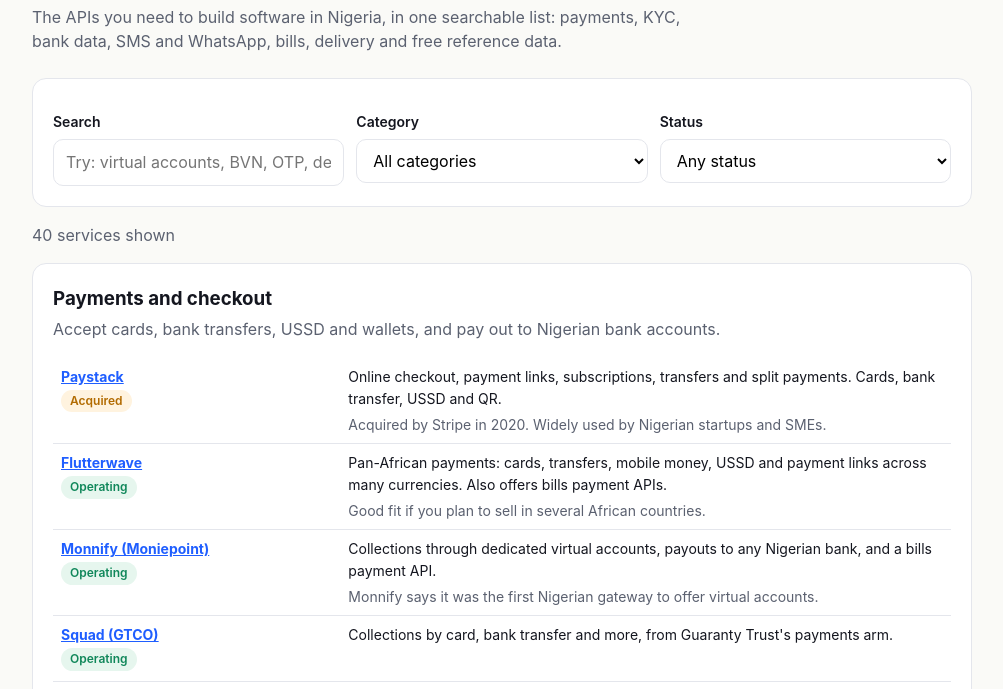
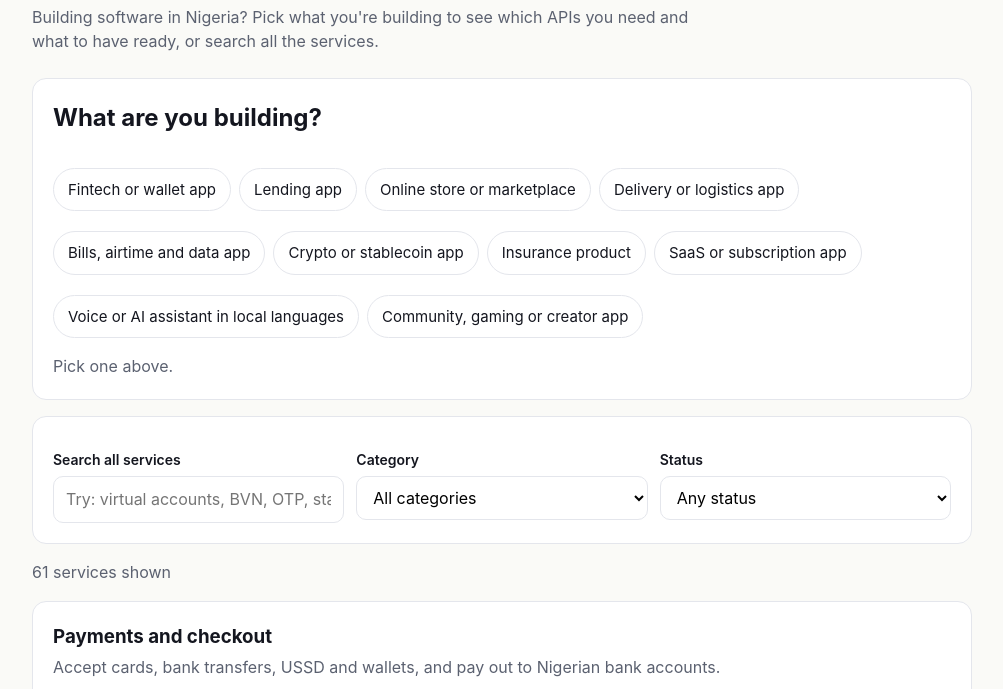
Before and after one commit to tiwalade-joanna-okedara/naija-api-directory, a plain HTML site: page index.html in a window 1280 px wide. Shown: the part 82-771 px from the top of the page, without its empty margins (138-1141 px from the left). Drawn offline with Linux system fonts and the light colour scheme.

Commit message:
Add files via upload

```diff
--- a/index.html
+++ b/index.html
@@ -1,28 +1,57 @@
 <!doctype html><html lang="en"><head><meta charset="utf-8"><meta name="viewport" content="width=device-width,initial-scale=1">
 <title>Naija API Directory: APIs for building software in Nigeria</title>
-<meta name="description" content="A searchable, community list of Nigerian payment, KYC, banking, messaging, bills and delivery APIs, plus free reference data.">
-<link rel="stylesheet" href="style.css"></head><body><div class="wrap">
+<meta name="description" content="Tell it what you're building (fintech, store, lending, delivery, crypto and more) and see which Nigerian APIs to use and what you need to get started.">
+<link rel="stylesheet" href="style.css">
+<style>
+.chips{display:flex;flex-wrap:wrap;gap:8px}
+.chip{border:1.5px solid var(--line);background:#fff;border-radius:999px;padding:9px 14px;font:inherit;font-size:15px;cursor:pointer;color:var(--ink)}
+.chip[aria-pressed=true]{background:var(--ink);color:#fff;border-color:var(--ink)}
+.plan{display:grid;grid-template-columns:minmax(0,1.6fr) minmax(0,1fr);gap:18px;margin-top:16px}
+.plan h3{margin:0 0 8px;font-size:17px}
+.need{border-left:3px solid var(--brand);padding:2px 0 2px 12px;margin:0 0 14px}
+.need.nice{border-color:var(--line)}
+.need b{display:block}
+.need a{margin-right:10px;white-space:nowrap}
+.start ol{margin:0;padding-left:20px}.start li{margin:0 0 8px}
+@media(max-width:760px){.plan{grid-template-columns:1fr}}
+</style></head><body><div class="wrap">
 <header class="top"><h1>Naija API Directory 🇳🇬</h1><a href="https://github.com/tiwalade-joanna-okedara/naija-api-directory">Add a service on GitHub</a></header>
-<p class="tag">The APIs you need to build software in Nigeria, in one searchable list: payments, KYC, bank data, SMS and WhatsApp, bills, delivery and free reference data.</p>
-<div class="card row"><div><label for="q">Search</label><input id="q" placeholder="Try: virtual accounts, BVN, OTP, delivery"></div>
+<p class="tag">Building software in Nigeria? Pick what you're building to see which APIs you need and what to have ready, or search all the services.</p>
+
+<section class="card" id="planner"><h2 style="margin-top:0">What are you building?</h2><div class="chips" id="chips"></div><div id="plan"></div></section>
+
+<div class="card row"><div><label for="q">Search all services</label><input id="q" placeholder="Try: virtual accounts, BVN, OTP, stablecoin, Yoruba"></div>
 <div><label for="cat">Category</label><select id="cat"><option value="">All categories</option></select></div>
 <div><label for="st">Status</label><select id="st"><option value="">Any status</option></select></div></div>
 <p class="muted" id="count"></p><div id="list"></div>
 <div class="card" id="gates"></div>
-<footer>Inclusion is not an endorsement. Always check the provider's current docs, pricing and terms. <span id="upd"></span> <a href="https://github.com/tiwalade-joanna-okedara/naija-api-directory/blob/main/CONTRIBUTING.md">Suggest a change</a>. Made by <a href="https://github.com/tiwalade-joanna-okedara">Tiwalade Joanna Okedara-Kalu</a>.</footer>
+<footer>Inclusion is not an endorsement, and this isn't legal advice: check each provider's current docs, pricing and terms, and the rules for your sector. <span id="upd"></span> <a href="https://github.com/tiwalade-joanna-okedara/naija-api-directory/blob/main/CONTRIBUTING.md">Suggest a change</a>. Made by <a href="https://github.com/tiwalade-joanna-okedara">Tiwalade Joanna Okedara-Kalu</a>.</footer>
 </div><script>
-const PILL={active:'good',acquired:'warn',closed:'bad'};let D;
-const esc=s=>String(s).replace(/[&<>"]/g,c=>({'&':'&amp;','<':'&lt;','>':'&gt;','"':'&quot;'}[c]));
-fetch('services.json').then(r=>r.json()).then(d=>{D=d;
- d.categories.forEach(c=>cat.add(new Option(c.category,c.category)));
- Object.entries(d.status_key).forEach(([k,v])=>st.add(new Option(v,k)));
- gates.innerHTML='<h3 style="margin-top:0">Before you launch</h3><table>'+d.before_you_launch.map(g=>`<tr><td style="width:32%"><b>${esc(g.name)}</b></td><td>${esc(g.note)}</td></tr>`).join('')+'</table>';
- upd.textContent='Last checked '+d.updated+'.';
- ['q','cat','st'].forEach(i=>document.getElementById(i).addEventListener('input',render));render();});
-function render(){const qv=q.value.toLowerCase().trim(),cv=cat.value,sv=st.value;let n=0,h='';
+{
+const PILL={active:'good',acquired:'warn',closed:'bad'};let D,byId={};
+const esc=s=>String(s).replace(/[&<>"']/g,c=>({'&':'&amp;','<':'&lt;','>':'&gt;','"':'&quot;',"'":'&#39;'}[c]));
+const $=i=>document.getElementById(i);
+fetch('services.json').then(r=>r.json()).then(d=>{D=d;d.categories.forEach(c=>byId[c.id]=c);
+ d.categories.forEach(c=>$('cat').add(new Option(c.category,c.category)));
+ Object.entries(d.status_key).forEach(([k,v])=>$('st').add(new Option(v,k)));
+ $('chips').innerHTML=d.plans.map(p=>`<button class="chip" data-p="${esc(p.id)}" aria-pressed="false">${esc(p.label)}</button>`).join('');
+ $('chips').addEventListener('click',e=>{const b=e.target.closest('.chip');if(!b)return;location.hash=b.dataset.p;});
+ $('gates').innerHTML='<h3 style="margin-top:0">Before you launch anything</h3><table>'+d.before_you_launch.map(g=>`<tr><td style="width:32%"><b>${esc(g.name)}</b></td><td>${esc(g.note)}</td></tr>`).join('')+'</table>';
+ $('upd').textContent='Last checked '+d.updated+'.';
+ ['q','cat','st'].forEach(i=>$(i).addEventListener('input',render));
+ addEventListener('hashchange',plan);plan();render();});
+function links(id){const c=byId[id];return c.services.filter(s=>s.status!=='closed').map(s=>`<a href="${esc(s.url)}" rel="noopener">${esc(s.name)}</a>`).join(' ');}
+function plan(){const id=location.hash.slice(1),p=D.plans.find(x=>x.id===id);
+ document.querySelectorAll('.chip').forEach(b=>b.setAttribute('aria-pressed',b.dataset.p===id));
+ if(!p){$('plan').innerHTML='<p class="muted" style="margin-bottom:0">Pick one above.</p>';return;}
+ const row=(i,nice)=>`<div class="need${nice?' nice':''}"><b>${esc(byId[i].category)}${nice?' (optional)':''}</b><span class="muted">${esc(byId[i].intro)}</span><br>${links(i)}</div>`;
+ $('plan').innerHTML=`<div class="plan"><div><h3>APIs for a ${esc(p.label.toLowerCase())}</h3>${p.need.map(i=>row(i,false)).join('')}${p.nice.map(i=>row(i,true)).join('')}</div>
+ <div class="start"><h3>What you need to get started</h3><ol>${p.start.map(x=>`<li>${esc(x)}</li>`).join('')}</ol></div></div>`;}
+function render(){const qv=$('q').value.toLowerCase().trim(),cv=$('cat').value,sv=$('st').value;let n=0,h='';
  for(const g of D.categories){if(cv&&g.category!==cv)continue;
-  const it=g.services.filter(x=>(!sv||x.status===sv)&&(!qv||(x.name+' '+x.what+' '+x.note+' '+x.tags).toLowerCase().includes(qv)));
+  const it=g.services.filter(x=>(!sv||x.status===sv)&&(!qv||(x.name+' '+x.what+' '+x.note+' '+x.tags+' '+g.category).toLowerCase().includes(qv)));
   if(!it.length)continue;n+=it.length;
   h+=`<div class="card"><h3 style="margin:0 0 4px">${esc(g.category)}</h3><p class="muted" style="margin-top:0">${esc(g.intro)}</p><table>`+it.map(x=>`<tr><td style="width:32%"><a href="${esc(x.url)}" rel="noopener"><b>${esc(x.name)}</b></a><br><span class="pill ${PILL[x.status]}">${esc(D.status_key[x.status])}</span></td><td>${esc(x.what)}${x.note?`<div class="muted" style="margin-top:4px">${esc(x.note)}</div>`:''}</td></tr>`).join('')+'</table></div>';}
- list.innerHTML=h||'<p>No matches.</p>';count.textContent=n+' services shown';}
+ $('list').innerHTML=h||'<p>No matches. Try another word, or <a href="https://github.com/tiwalade-joanna-okedara/naija-api-directory/issues/new">suggest a service</a>.</p>';$('count').textContent=n+' services shown';}
+}
 </script></body></html>
--- a/services.json
+++ b/services.json
@@ -92,7 +92,8 @@
      "note": "",
      "tags": "switching"
     }
-   ]
+   ],
+   "id": "payments"
   },
   {
    "category": "Identity and KYC",
@@ -146,7 +147,8 @@
      "note": "",
      "tags": "nin bvn global"
     }
-   ]
+   ],
+   "id": "kyc"
   },
   {
    "category": "Bank data and banking-as-a-service",
@@ -192,7 +194,8 @@
      "note": "",
      "tags": "cards baas"
     }
-   ]
+   ],
+   "id": "baas"
   },
   {
    "category": "SMS, OTP, voice and WhatsApp",
@@ -238,7 +241,8 @@
      "note": "Meta business verification asks for registration documents and a website that match.",
      "tags": "whatsapp meta"
     }
-   ]
+   ],
+   "id": "messaging"
   },
   {
    "category": "Bills, airtime and data (VAS)",
@@ -276,7 +280,8 @@
      "note": "",
      "tags": "airtime electricity"
     }
-   ]
+   ],
+   "id": "vas"
   },
   {
    "category": "Delivery and logistics",
@@ -321,6 +326,217 @@
      "status": "active",
      "note": "",
      "tags": "international export"
+    }
+   ],
+   "id": "delivery"
+  },
+  {
+   "id": "cards",
+   "category": "Card issuing",
+   "intro": "Give your users or staff virtual and physical cards.",
+   "services": [
+    {
+     "name": "Sudo Africa",
+     "url": "https://sudo.africa",
+     "what": "Card-issuing API for virtual and physical cards, with spending controls and a sandbox.",
+     "status": "active",
+     "note": "Based in Kaduna.",
+     "tags": "cards virtual dollar"
+    },
+    {
+     "name": "Bridgecard",
+     "url": "https://bridgecard.co",
+     "what": "Issue Visa or Mastercard cards to your customers through an API.",
+     "status": "active",
+     "note": "",
+     "tags": "cards dollar"
+    },
+    {
+     "name": "Anchor cards",
+     "url": "https://getanchor.co",
+     "what": "Create, fund and freeze cards from the same API as accounts and transfers, with webhooks.",
+     "status": "active",
+     "note": "",
+     "tags": "cards baas"
+    }
+   ]
+  },
+  {
+   "id": "lending",
+   "category": "Credit and lending data",
+   "intro": "Check creditworthiness, screen borrowers and report loans.",
+   "services": [
+    {
+     "name": "Lendsqr Adjutor",
+     "url": "https://adjutor.io",
+     "what": "Credit checks, blacklist screening and income estimation APIs for lenders.",
+     "status": "active",
+     "note": "Lendsqr also automates loan reporting to credit bureaus.",
+     "tags": "credit lending"
+    },
+    {
+     "name": "CreditChek",
+     "url": "https://creditchek.africa",
+     "what": "Credit-bureau history and identity checks through an API or no-code dashboard.",
+     "status": "active",
+     "note": "",
+     "tags": "credit bureau"
+    },
+    {
+     "name": "Indicina",
+     "url": "https://indicina.co",
+     "what": "Credit decisioning and lending software built around customer data.",
+     "status": "active",
+     "note": "",
+     "tags": "credit underwriting"
+    },
+    {
+     "name": "CRC Credit Bureau",
+     "url": "https://www.crccreditbureau.com",
+     "what": "Licensed credit bureau with APIs to pull credit reports and submit loan data.",
+     "status": "active",
+     "note": "CBN rules require loans to be reported to at least two credit bureaus.",
+     "tags": "credit bureau reporting"
+    }
+   ]
+  },
+  {
+   "id": "insurance",
+   "category": "Insurance",
+   "intro": "Sell or embed insurance inside your product.",
+   "services": [
+    {
+     "name": "Curacel Grow",
+     "url": "https://curacel.co",
+     "what": "Embedded life, health, auto and home insurance for fintech, credit, logistics and e-commerce apps.",
+     "status": "active",
+     "note": "",
+     "tags": "insurance embedded"
+    }
+   ]
+  },
+  {
+   "id": "crypto",
+   "category": "Crypto and stablecoins",
+   "intro": "Accept, pay out or settle in stablecoins.",
+   "services": [
+    {
+     "name": "Yellow Card API",
+     "url": "https://yellowcard.io/api",
+     "what": "Stablecoin-powered payments and settlement across many African countries.",
+     "status": "active",
+     "note": "",
+     "tags": "stablecoin payments"
+    },
+    {
+     "name": "Quidax",
+     "url": "https://www.quidax.io",
+     "what": "Crypto exchange with B2B APIs and liquidity for businesses.",
+     "status": "active",
+     "note": "",
+     "tags": "crypto exchange"
+    },
+    {
+     "name": "Busha",
+     "url": "https://busha.co",
+     "what": "Crypto exchange offering B2B crypto payment APIs.",
+     "status": "active",
+     "note": "",
+     "tags": "crypto"
+    },
+    {
+     "name": "Breet",
+     "url": "https://breet.io",
+     "what": "Stablecoin and crypto API that handles wallets, monitoring and settlement, with webhooks.",
+     "status": "active",
+     "note": "",
+     "tags": "stablecoin wallet"
+    }
+   ]
+  },
+  {
+   "id": "ai",
+   "category": "AI, voice and Nigerian languages",
+   "intro": "Speech, voice and AI that understands how Nigerians speak.",
+   "services": [
+    {
+     "name": "Spitch",
+     "url": "https://spitch.app",
+     "what": "Speech-to-text and text-to-speech for Yoruba, Hausa, Igbo, English and Amharic.",
+     "status": "active",
+     "note": "",
+     "tags": "speech yoruba hausa igbo"
+    },
+    {
+     "name": "Intron Sahara",
+     "url": "https://intron.io",
+     "what": "Speech recognition across 57 languages, including Yoruba, Hausa, Igbo and Pidgin.",
+     "status": "active",
+     "note": "",
+     "tags": "speech transcription"
+    },
+    {
+     "name": "OpenAI API",
+     "url": "https://platform.openai.com",
+     "what": "General-purpose language, vision and speech models.",
+     "status": "active",
+     "note": "Billed in US dollars.",
+     "tags": "llm ai"
+    },
+    {
+     "name": "Claude API (Anthropic)",
+     "url": "https://docs.claude.com",
+     "what": "General-purpose language models for chat, agents and coding.",
+     "status": "active",
+     "note": "Billed in US dollars.",
+     "tags": "llm ai agents"
+    }
+   ]
+  },
+  {
+   "id": "building-blocks",
+   "category": "Building blocks (global, work in Nigeria)",
+   "intro": "Auth, database, email, push and maps most apps need.",
+   "services": [
+    {
+     "name": "Supabase",
+     "url": "https://supabase.com",
+     "what": "Postgres database, auth, storage and realtime in one.",
+     "status": "active",
+     "note": "Billed in US dollars.",
+     "tags": "database auth"
+    },
+    {
+     "name": "Firebase Cloud Messaging",
+     "url": "https://firebase.google.com/docs/cloud-messaging",
+     "what": "Free push notifications for Android, iOS and web.",
+     "status": "active",
+     "note": "",
+     "tags": "push notifications"
+    },
+    {
+     "name": "Resend",
+     "url": "https://resend.com",
+     "what": "Transactional and marketing email API.",
+     "status": "active",
+     "note": "",
+     "tags": "email"
+    },
+    {
+     "name": "Google Maps Platform",
+     "url": "https://developers.google.com/maps",
+     "what": "Maps, places search, geocoding and routes.",
+     "status": "active",
+     "note": "",
+     "tags": "maps location"
+    },
+    {
+     "name": "Mapbox",
+     "url": "https://www.mapbox.com",
+     "what": "Maps, navigation and geocoding, an alternative to Google Maps.",
+     "status": "active",
+     "note": "",
+     "tags": "maps"
     }
    ]
   },
@@ -368,7 +584,8 @@
      "note": "",
      "tags": "holidays"
     }
-   ]
+   ],
+   "id": "data"
   }
  ],
  "before_you_launch": [
@@ -388,5 +605,202 @@
    "name": "SMS sender ID registration",
    "note": "Branded sender IDs need approval per network. Plan a fallback route."
   }
+ ],
+ "plans": [
+  {
+   "id": "fintech",
+   "label": "Fintech or wallet app",
+   "need": [
+    "payments",
+    "baas",
+    "kyc",
+    "messaging"
+   ],
+   "nice": [
+    "cards",
+    "lending",
+    "vas",
+    "building-blocks"
+   ],
+   "start": [
+    "Register your company with CAC.",
+    "Holding customers' money needs a CBN licence, or a licensed partner bank through a banking-as-a-service provider.",
+    "Plan KYC tiers: what you check (NIN, BVN, selfie) decides how much a user can send and hold.",
+    "Register a data protection compliance process under the NDPA 2023.",
+    "Get a branded SMS sender ID approved early, with a backup route."
+   ]
+  },
+  {
+   "id": "lending",
+   "label": "Lending app",
+   "need": [
+    "lending",
+    "kyc",
+    "payments",
+    "baas"
+   ],
+   "nice": [
+    "messaging",
+    "building-blocks"
+   ],
+   "start": [
+    "Get the right lending licence (for example a state money-lender licence or a CBN licence) and register as a digital lender with the FCCPC.",
+    "Report every loan to at least two credit bureaus, as CBN rules require.",
+    "Collect consent for credit checks and data use.",
+    "Set up collections: direct debit or virtual accounts for repayments."
+   ]
+  },
+  {
+   "id": "ecommerce",
+   "label": "Online store or marketplace",
+   "need": [
+    "payments",
+    "delivery",
+    "messaging"
+   ],
+   "nice": [
+    "kyc",
+    "building-blocks",
+    "insurance"
+   ],
+   "start": [
+    "CAC documents, director IDs and a business bank account to switch payments to live mode.",
+    "Use split payments or subaccounts so sellers get paid directly.",
+    "Decide who books and pays for delivery, and offer pickup points.",
+    "Verify sellers (ID and business checks) before they list."
+   ]
+  },
+  {
+   "id": "logistics",
+   "label": "Delivery or logistics app",
+   "need": [
+    "building-blocks",
+    "messaging",
+    "payments",
+    "kyc"
+   ],
+   "nice": [
+    "delivery",
+    "insurance"
+   ],
+   "start": [
+    "Verify riders and drivers: ID, address and a liveness check.",
+    "Use maps for addresses, routing and live tracking.",
+    "Send delivery codes by SMS or WhatsApp so drops are confirmed.",
+    "Consider goods-in-transit insurance for parcels."
+   ]
+  },
+  {
+   "id": "vas",
+   "label": "Bills, airtime and data app",
+   "need": [
+    "vas",
+    "payments",
+    "kyc"
+   ],
+   "nice": [
+    "messaging",
+    "baas"
+   ],
+   "start": [
+    "Fund a wallet with your VAS provider and monitor the balance.",
+    "Test every biller in the sandbox before launch.",
+    "Give each user a virtual account so top-ups reconcile automatically.",
+    "Keep receipts and a clear refund flow for failed purchases."
+   ]
+  },
+  {
+   "id": "crypto",
+   "label": "Crypto or stablecoin app",
+   "need": [
+    "crypto",
+    "kyc",
+    "payments"
+   ],
+   "nice": [
+    "baas",
+    "messaging"
+   ],
+   "start": [
+    "Check SEC Nigeria's rules for digital asset businesses before you launch.",
+    "Run KYC and AML screening on every user.",
+    "Decide whether you settle in naira, stablecoins or both.",
+    "Show users clear fees and exchange rates."
+   ]
+  },
+  {
+   "id": "insurtech",
+   "label": "Insurance product",
+   "need": [
+    "insurance",
+    "payments",
+    "kyc"
+   ],
+   "nice": [
+    "messaging",
+    "building-blocks"
+   ],
+   "start": [
+    "Partner with a NAICOM-licensed insurer, or use an embedded insurance provider that has one.",
+    "Make claims easy to start inside your app.",
+    "Collect premiums with recurring payments."
+   ]
+  },
+  {
+   "id": "saas",
+   "label": "SaaS or subscription app",
+   "need": [
+    "payments",
+    "building-blocks",
+    "messaging"
+   ],
+   "nice": [
+    "ai",
+    "kyc"
+   ],
+   "start": [
+    "Use recurring billing with naira and dollar pricing if you sell abroad.",
+    "Send receipts and dunning emails for failed renewals.",
+    "Add an AI assistant only where it saves your users time."
+   ]
+  },
+  {
+   "id": "voice",
+   "label": "Voice or AI assistant in local languages",
+   "need": [
+    "ai",
+    "messaging"
+   ],
+   "nice": [
+    "building-blocks",
+    "payments"
+   ],
+   "start": [
+    "Choose speech models that support the languages your users speak, including Pidgin and code-switching.",
+    "Use a voice API for phone calls and a WhatsApp channel for chat.",
+    "Test with real accents and noisy audio before launch.",
+    "Tell users when they're talking to AI."
+   ]
+  },
+  {
+   "id": "community",
+   "label": "Community, gaming or creator app",
+   "need": [
+    "payments",
+    "kyc",
+    "messaging",
+    "building-blocks"
+   ],
+   "nice": [
+    "baas",
+    "cards"
+   ],
+   "start": [
+    "Verify users before paying out prizes or earnings.",
+    "Publish clear rules, fees and payout times.",
+    "Use push notifications and SMS OTP for sign-in and alerts.",
+    "Keep winnings or earnings with a licensed partner, not in your own account."
+   ]
+  }
  ]
 }
```
Also changed, not shown: screenshot.png, 1 other file.
